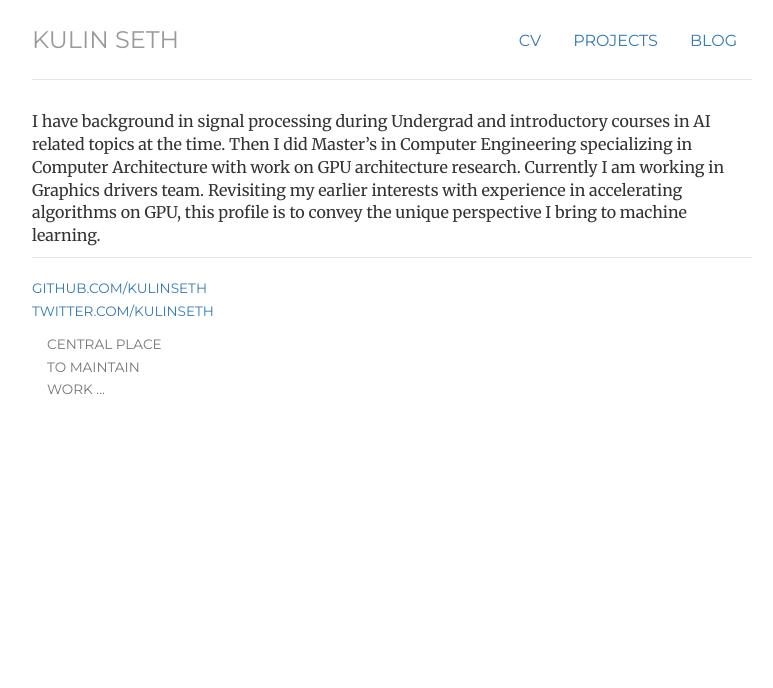
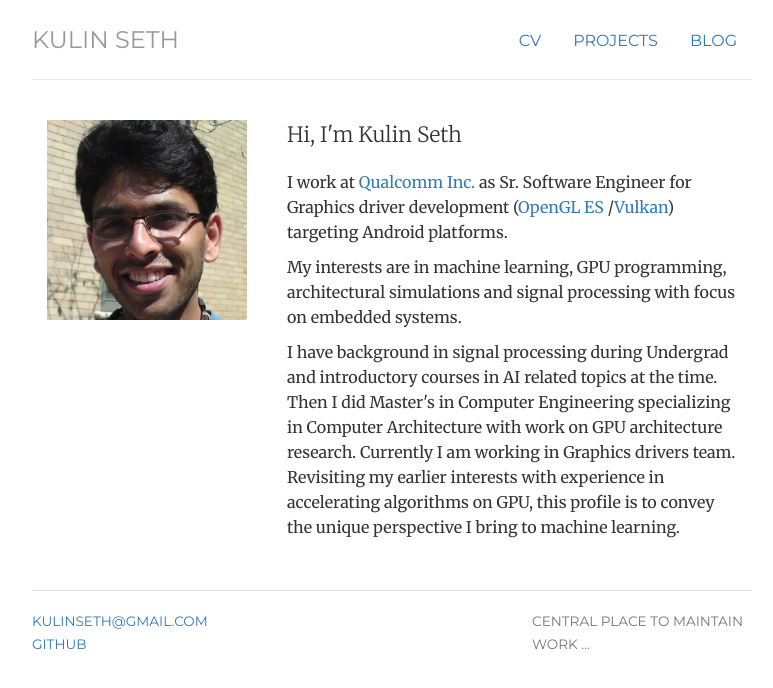
Before and after one commit to kulinseth/kulinseth.github.io, a Jekyll site: the page built from about/index.html, in a window 1280 px wide. Shown: the top 688 px of the page, without its empty margins (248-1021 px from the left). Built offline with Jekyll 4.4.1, drawn with Linux system fonts in a browser that asks for light colours.

```diff
--- a/_config.yml
+++ b/_config.yml
@@ -1,6 +1,6 @@
 #name: Kulin Seth
 #email: kulinseth@gmail.com
-description: Central place to maintain work ...
+description: "Central place to maintain work ..."
 baseurl: "" # the subpath of your site, e.g. /blog
 url: "http://kulinseth.github.io" # the base hostname & protocol for your site
 github_username:  kulinseth
--- a/_includes/footer.html
+++ b/_includes/footer.html
@@ -1,12 +1,14 @@
 <div class="footer">
   <div class="row">
-    <div class="col-sm-8">
-      <p><small>
-        <a href="http://github.com/kulinseth/">github.com/kulinseth</a><br />
-        <a href="http://twitter.com/kulinseth/">twitter.com/kulinseth</a><br />
-      </small></p>
+      <div class="col-sm-8">
+          <p><small>
+              <a href="mailto:kulinseth@gmail.com">kulinseth@gmail.com</a></br>
+              <a href="http://github.com/kulinseth/">github</a>
+              <!--<a href="http://twitter.com/kulinseth/">twitter</a>-->
+          </small></p>
+      </div>
       <div class="col-sm-4">
-      <p class="pull-right"><small>{{site.description }}</small></p>
+      <p class="pull-right"><small>{{site.description}}</small></p>
       </div>
     </div>
   </div>
--- a/about/about.md
+++ b/about/about.md
@@ -1,8 +1,17 @@
 ---
 layout: default
-title: About
-permalink: /about/
 ---
+
+<p class="lead">Hi, I'm <span itemprop="name">Kulin Seth</span></p>
+<p>I work at <a href="https://www.qualcomm.com/">Qualcomm Inc.</a>
+as Sr. Software Engineer for Graphics driver development
+(<a href="https://www.khronos.org/opengles/">OpenGL ES</a>
+/<a href="https://en.wikipedia.org/wiki/Vulkan_(API)">Vulkan</a>)
+targeting Android platforms.</p>
+
+My interests are in machine learning, GPU programming,
+architectural simulations and signal processing
+with focus on embedded systems.
 
 I have background in signal processing during Undergrad and introductory
 courses in AI related topics at the time.
@@ -13,6 +22,15 @@ with experience in accelerating algorithms on GPU, this profile is to convey
 the unique perspective I bring to machine learning.
 
 <!--
+
+I have background in signal processing during Undergrad and introductory
+courses in AI related topics at the time.
+Then I did Master's in Computer Engineering specializing in Computer
+Architecture with work on GPU architecture research. Currently I am working in
+Graphics drivers team. Revisiting my earlier interests
+with experience in accelerating algorithms on GPU, this profile is to convey
+the unique perspective I bring to machine learning.
+
 ###Courses - The Learning Curve
 
 1. Machine Learning
--- /dev/null
+++ b/about/index.html
@@ -0,0 +1,29 @@
+---
+layout: default
+---
+<div class="row marketing">
+    <div class="col-sm-4">
+	<img  alt="Kulin Seth" src="../res/my_photo.jpg" height="200" width="200">
+    </div>
+    <div itemscope itemtype="http://data-vocabulary.org/Person" class="col-sm-8">
+        <p class="lead">Hi, I'm <span itemprop="name">Kulin Seth</span></p>
+        <p>I work at <a href="https://www.qualcomm.com/">Qualcomm Inc.</a>
+        as Sr. Software Engineer for Graphics driver development
+        (<a href="https://www.khronos.org/opengles/">OpenGL ES</a>
+        /<a href="https://en.wikipedia.org/wiki/Vulkan_(API)">Vulkan</a>)
+        targeting Android platforms.</p>
+
+        <p>My interests are in machine learning, GPU programming,
+        architectural simulations and signal processing
+        with focus on embedded systems.</p>
+
+        <p>I have background in signal processing during Undergrad and introductory
+        courses in AI related topics at the time.
+        Then I did Master's in Computer Engineering specializing in Computer
+        Architecture with work on GPU architecture research. Currently I am working in
+        Graphics drivers team. Revisiting my earlier interests
+        with experience in accelerating algorithms on GPU, this profile is to convey
+        the unique perspective I bring to machine learning.</p>
+
+    </div>
+</div><!-- /.blurb -->
```
Also changed, not shown: projects/index.md (+20 -5 lines).
